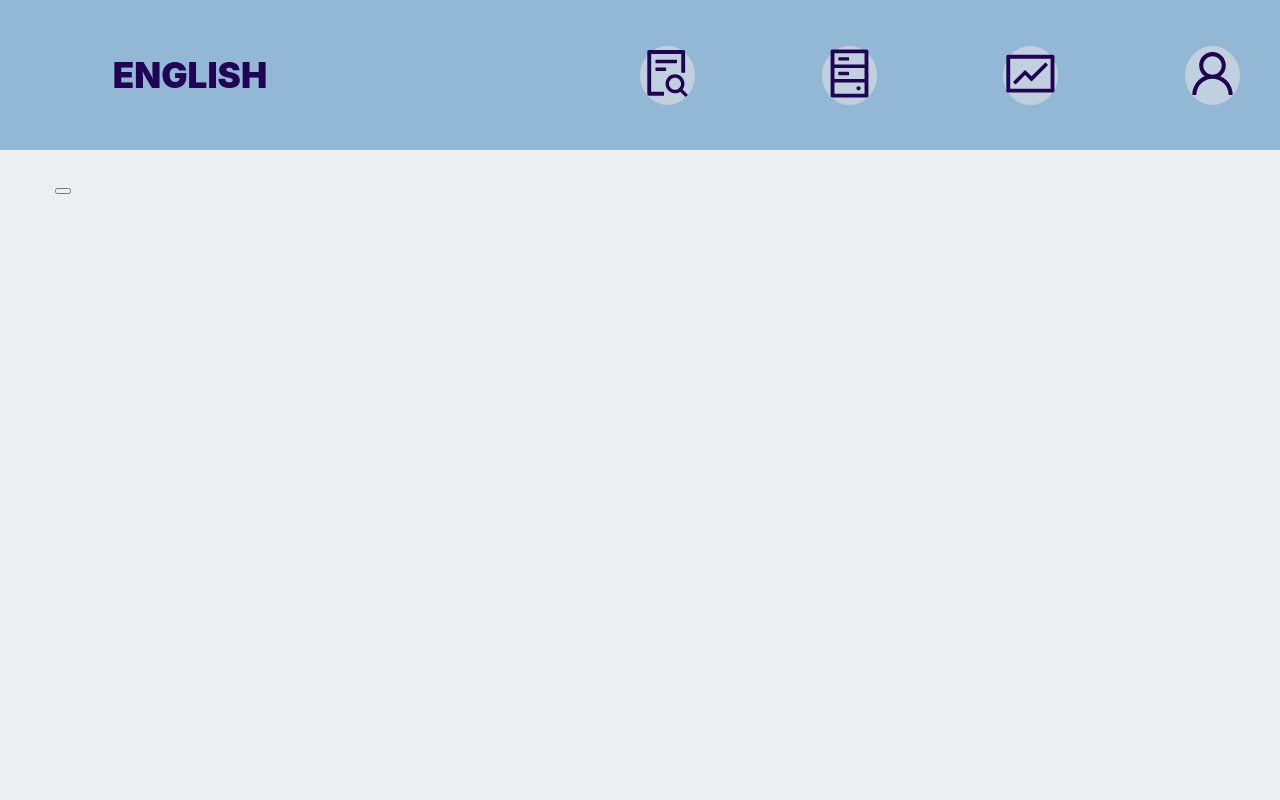
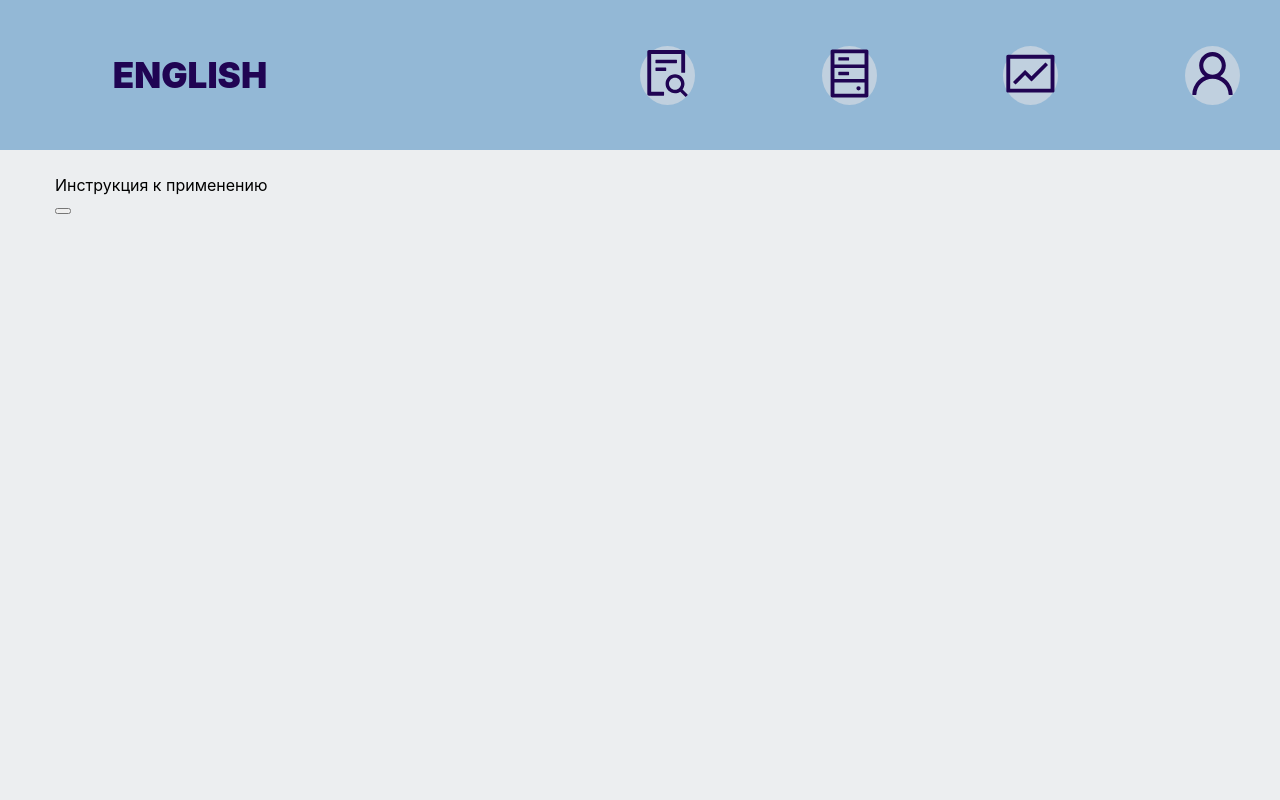
Before and after one commit to AlexCole999/first-project-eng, a React (Create React App) app: page / in a window 1280 px wide. Shown: the top 800 px of the page. Built offline with nearby package versions, Linux system fonts and the light colour scheme.

Commit message:
transfer Navbar from App component into personal component Navbabr --- fixed imports in App

```diff
--- a/src/components/App/App.jsx
+++ b/src/components/App/App.jsx
@@ -1,13 +1,10 @@
 import React from 'react';
 import './App.css';
+import Navbar from './Navbar/Navbar';
+import Footer from '../Footer/Footer';
 import YandexVocabulary from './../Dashboard/YandexVocabulary/YandexVocabulary';
-import Footer from '../Footer/Footer';
-import { AiOutlineFileSearch } from "react-icons/ai";
-import { AiOutlineUser } from "react-icons/ai";
-import { AiOutlineHdd } from "react-icons/ai";
-import { AiOutlineFund } from "react-icons/ai";
-import { Routes, Route, NavLink } from "react-router-dom";
-import Navbar from './Navbar/Navbar';
+import { Routes, Route } from "react-router-dom";
+
 
 
 function App(props) {
@@ -18,6 +15,8 @@ function App(props) {
         <div className="Dashboard">
           <div className="Dashboard-content">
             <Routes>
+              <Route exact path="/" element={<div>Инструкция к применению</div>}>
+              </Route>
               <Route exact path="/addword" element={<YandexVocabulary />}>
               </Route>
               <Route exact path="/mywords" element={<div>Здесь будет список слов с сервера</div>}>
```
